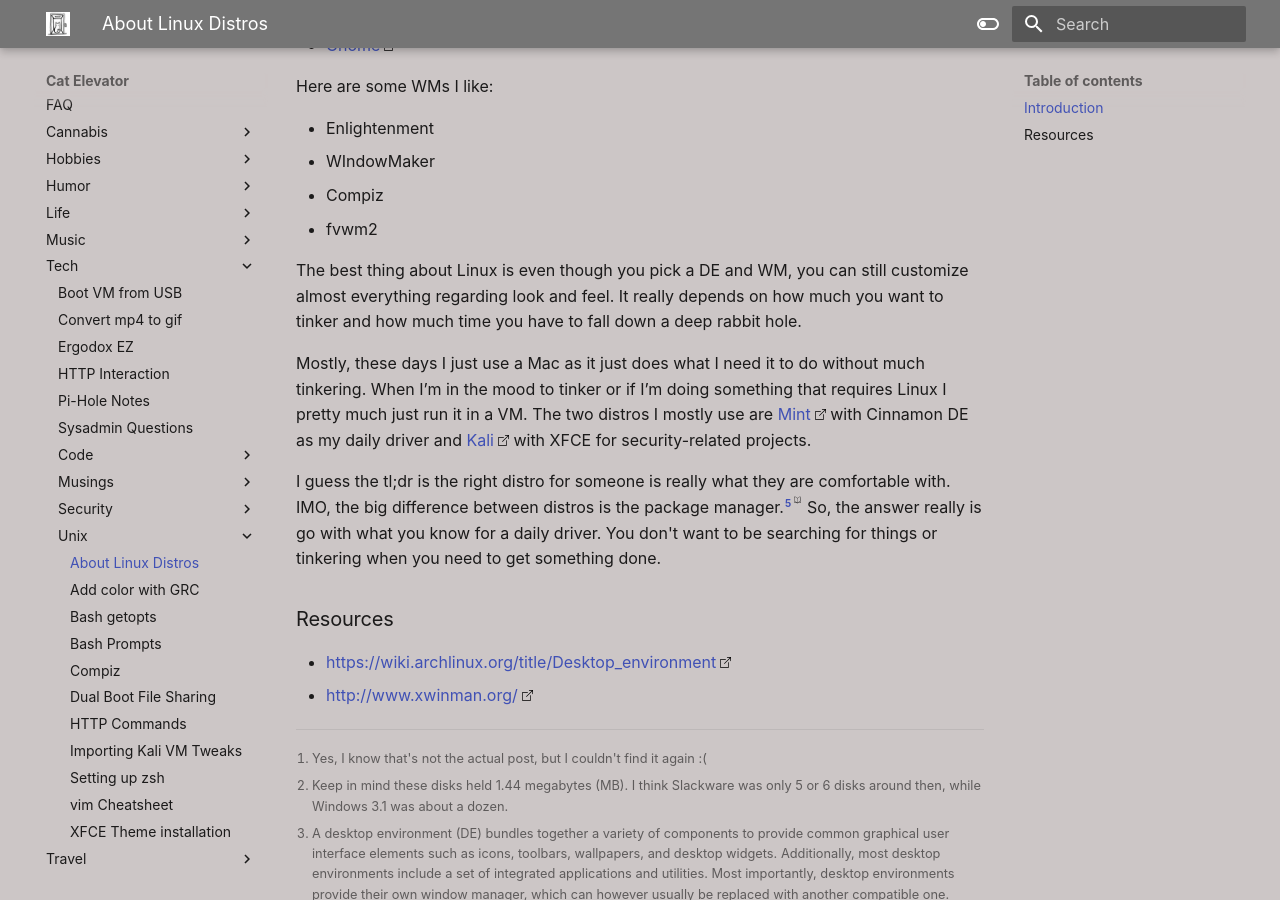
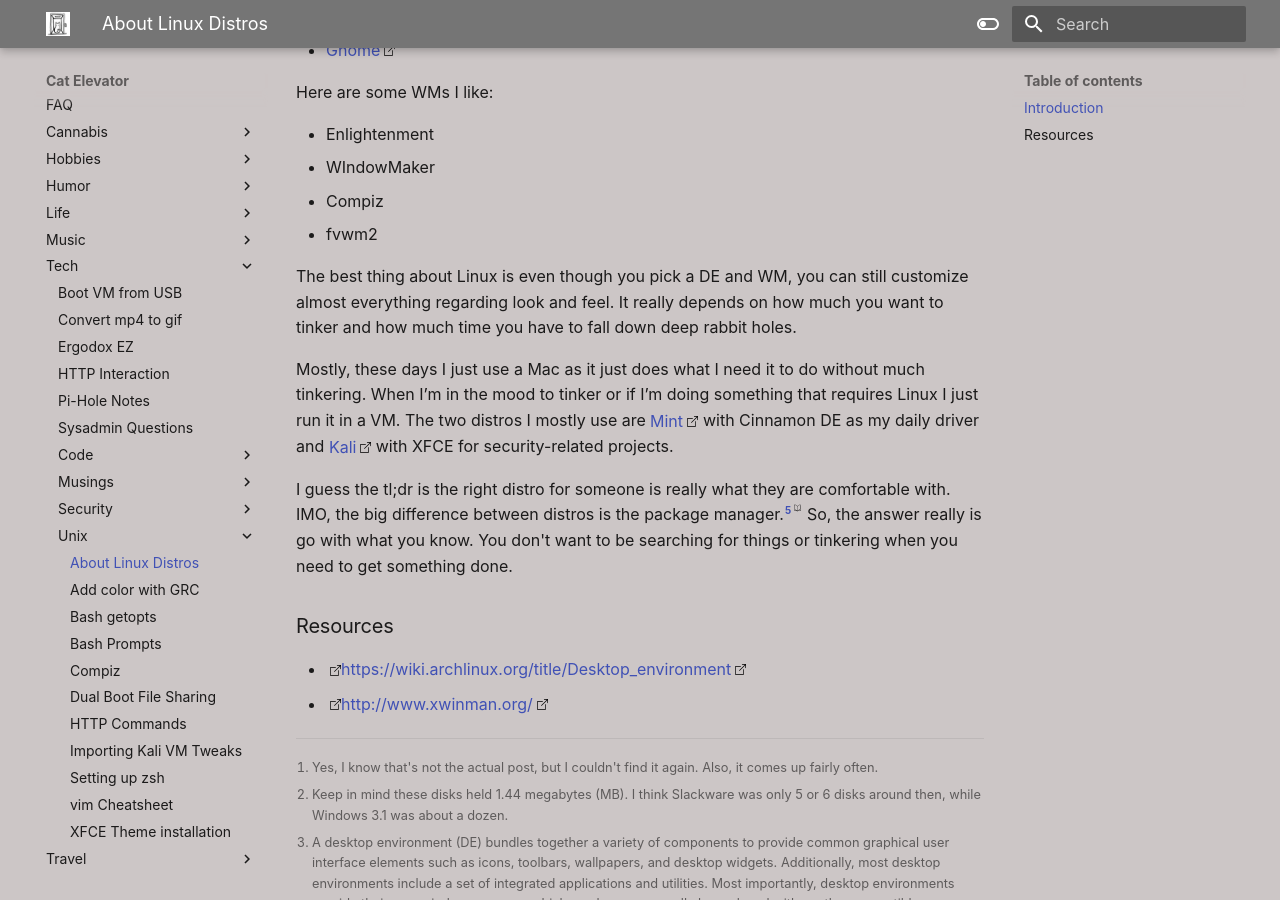
Before and after one commit to los7key/garden, an MkDocs documentation site: the page built from docs/tech/unix/about-distros.md, in a window 1280 px wide and 900 px high, scrolled down 700 px. Built offline with MkDocs 1.6.1 and Material for MkDocs 9.7.7, drawn with Linux system fonts in a browser that asks for light colours; some web fonts are replaced; some of the changed text lies outside the part shown.

Commit message:
Updates from 30k ft

```diff
--- a/docs/tech/unix/about-distros.md
+++ b/docs/tech/unix/about-distros.md
@@ -3,20 +3,20 @@
 title: About Linux Distros
 description: About Linux Distros
 date: 2022-05-22
-Last Updated: 2023-04-30
+Last Updated: 2023-05-13
 ---
 ## Introduction
 
-I recently saw a [Reddit](https://www.reddit.com) post[^1] from a user asking which [Linux](https://en.wikipedia.org/wiki/Linux) distribution is the best.  I started thinking about the first Linux box I set up many years ago.  I knew nothing about Linux and my good friend said if I wanted to learn, I need to start with [Slackware](http://www.slackware.com/).  I remember loading Slackware with [XFCE](https://www.xfce.org/) from a set of 3.5" disks[^2] and what a chore it was.  I spent days installing the OS, compiling all the apps I needed, and even learning how to compile my own kernel.
+I recently saw a <a href="https://www.reddit.com" class="hvr-wobble-skew">Reddit</a> post[^1] from a user asking which <a href="https://en.wikipedia.org/wiki/Linux" class="hvr-wobble-skew">Linux</a> distribution is the best.  I started thinking about the first Linux box I set up many years ago.  I knew nothing about Linux and my good friend said if I wanted to learn, I need to start with <a href="http://www.slackware.com/" class="hvr-wobble-skew">Slackware</a>.  It was definitely a learning experience!  I remember loading Slackware with <a href="https://www.xfce.org/" class="hvr-wobble-skew">XFCE</a> from a set of 3.5" disks[^2] and what a chore it was.  I spent days installing the OS, compiling all the apps I needed, and even learning how to compile my own kernel.
 
 The interesting part about choosing a Linux distro is that you don’t have to change the OS to change the desktop environment (DE)[^3] and the window manager (WM)[^4] which will give the OS a completely different look and feel without having to install a different distro.  Many people new to Linux have a hard time grasping this idea since most people are generally used to MacOS or Windows where you have no choice.  Not only can you pick which one you want to use for Linux, but you can also install multiple DEs side by side and try different ones before you commit.
 
 Here are some DEs I really like:
 
-* [XFCE](https://www.xfce.org/)
-* [KDE](https://kde.org/)
-* [Cinnamon](https://en.wikipedia.org/wiki/Cinnamon_(desktop_environment))
-* [Gnome](https://www.gnome.org)
+* <a href="https://www.xfce.org/" class="hvr-wobble-skew">XFCE</a>
+* <a href="https://kde.org/" class="hvr-wobble-skew">KDE</a>
+* <a href="https://en.wikipedia.org/wiki/Cinnamon_(desktop_environment)" class="hvr-wobble-skew">Cinnamon</a>
+* <a href="https://www.gnome.org" class="hvr-wobble-skew">Gnome</a>
 
 Here are some WMs I like:
 
@@ -25,18 +25,18 @@
 * Compiz
 * fvwm2
 
-The best thing about Linux is even though you pick a DE and WM, you can still customize almost everything regarding look and feel.  It really depends on how much you want to tinker and how much time you have to fall down a deep rabbit hole.
+The best thing about Linux is even though you pick a DE and WM, you can still customize almost everything regarding look and feel.  It really depends on how much you want to tinker and how much time you have to fall down deep rabbit holes.
 
-Mostly, these days I just use a Mac as it just does what I need it to do without much tinkering.  When I’m in the mood to tinker or if I’m doing something that requires Linux I pretty much just run it in a VM.  The two distros I mostly use are [Mint](https://www.linuxmint.com/) with Cinnamon DE as my daily driver and [Kali](https://www.kali.org/) with XFCE for security-related projects.
+Mostly, these days I just use a Mac as it just does what I need it to do without much tinkering.  When I’m in the mood to tinker or if I’m doing something that requires Linux I just run it in a VM.  The two distros I mostly use are <a href="https://www.linuxmint.com/" class="hvr-wobble-skew">Mint</a> with Cinnamon DE as my daily driver and <a href="https://www.kali.org/" class="hvr-wobble-skew">Kali</a> with XFCE for security-related projects.
 
-I guess the tl;dr is the right distro for someone is really what they are comfortable with.  IMO, the big difference between distros is the package manager.[^5] So, the answer really is go with what you know for a daily driver.  You don't want to be searching for things or tinkering when you need to get something done.
+I guess the tl;dr is the right distro for someone is really what they are comfortable with.  IMO, the big difference between distros is the package manager.[^5] So, the answer really is go with what you know.  You don't want to be searching for things or tinkering when you need to get something done.
 
 ## Resources
 
-* https://wiki.archlinux.org/title/Desktop_environment
-* http://www.xwinman.org/
+* <a href="https://wiki.archlinux.org/title/Desktop_environment" class="hvr-wobble-skew">https://wiki.archlinux.org/title/Desktop_environment</a>
+* <a href="http://www.xwinman.org/" class="hvr-wobble-skew">http://www.xwinman.org/</a>
 
-[^1]: Yes, I know that's not the actual post, but I couldn't find it again :(
+[^1]: Yes, I know that's not the actual post, but I couldn't find it again. Also, it comes up fairly often.
 [^2]: Keep in mind these disks held 1.44 megabytes (MB).  I think Slackware was only 5 or 6 disks around then, while Windows 3.1 was about a dozen.
 [^3]: A desktop environment (DE) bundles together a variety of components to provide common graphical user interface elements such as icons, toolbars, wallpapers, and desktop widgets. Additionally, most desktop environments include a set of integrated applications and utilities. Most importantly, desktop environments provide their own window manager, which can however usually be replaced with another compatible one.
 [^4]: A window manager (WM) is system software that controls the placement and appearance of windows within a windowing system in a graphical user interface (GUI). It can be part of a desktop environment (DE) or be used standalone.
```
Also changed, not shown: docs/hobbies/README.md (+2 -2 lines), docs/index.md (+8 -6 lines), docs/life/napping.md (added, +29 -0 lines), docs/life/yoga.md (+3 -3 lines), docs/tech/musings/a-note-chatgpt.md (renamed from docs/tech/musings/a-note-chagpt.md, +1 -1 lines).
